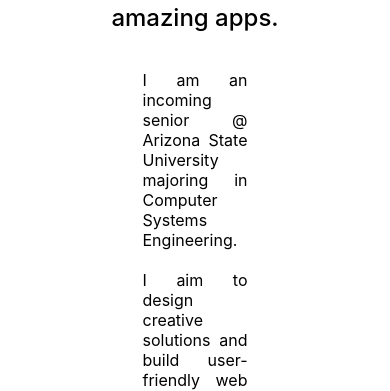
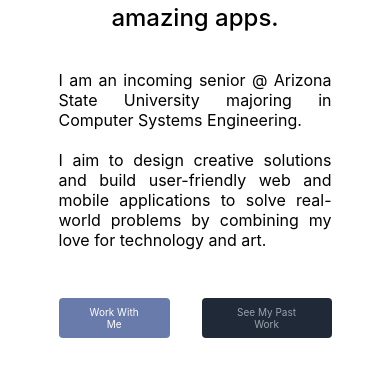
Before and after one commit to AishwariyaRanjan/AishwariyaRanjan.github.io, a React (Create React App) app: page / in a window 390 px wide. Shown: the part 1056-1447 px from the top of the page. Built offline with nearby package versions, Linux system fonts and the light colour scheme.

Commit message:
Update About.css

```diff
--- a/src/components/About.css
+++ b/src/components/About.css
@@ -14,7 +14,32 @@
     margin-bottom: 4rem;
     flex-direction: column;
     align-items: center;
+  }
+
+  .about-intro-text{
+    text-align: justify;
+    margin-left: 3.5rem;
+    margin-right: 3.5rem;
+  }
+
+  @media (max-width: 768px){
+    .about-intro-text{
+      margin-left: 0;
+      margin-right: 0;
+      padding-bottom: 2rem;
     }
+    .container{
+      padding-left: 0;
+      padding-right: 0;
+    }
+    .contactButton{
+        font-size: x-small;
+    }
+
+    .projectsButton{
+      font-size: x-small;
+    }
+  }
 
   @media (min-width: 768px){
     .container{
@@ -30,6 +55,7 @@
     .intro-pic{
       width: 50%;
     }
+
   }
 
   @media (min-width: 1024px){
@@ -59,11 +85,7 @@
   .intro-text{
     margin-bottom:2rem;
   }
-  .about-intro-text{
-    text-align: justify;
-    margin-left: 3.5rem;
-    margin-right: 3.5rem;
-  }
+
 
   .checkout{
     display: flex;
```
